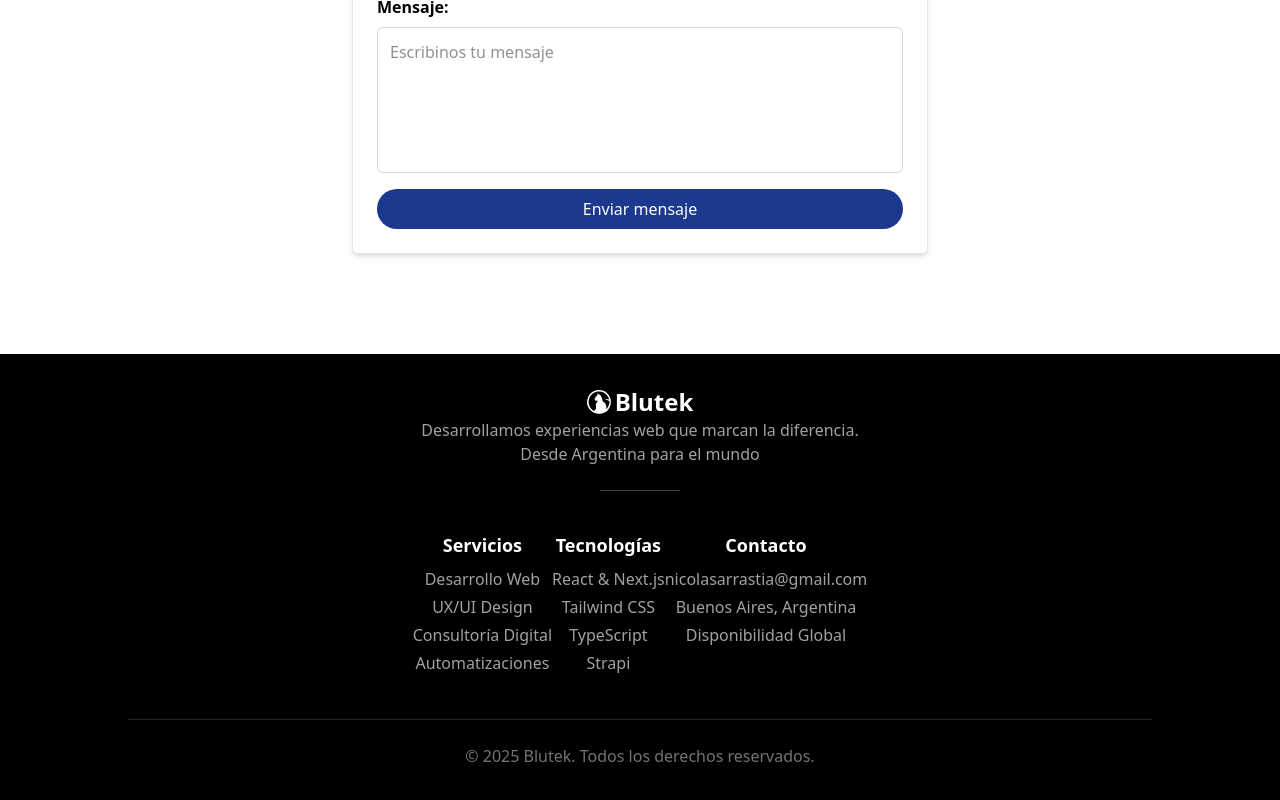
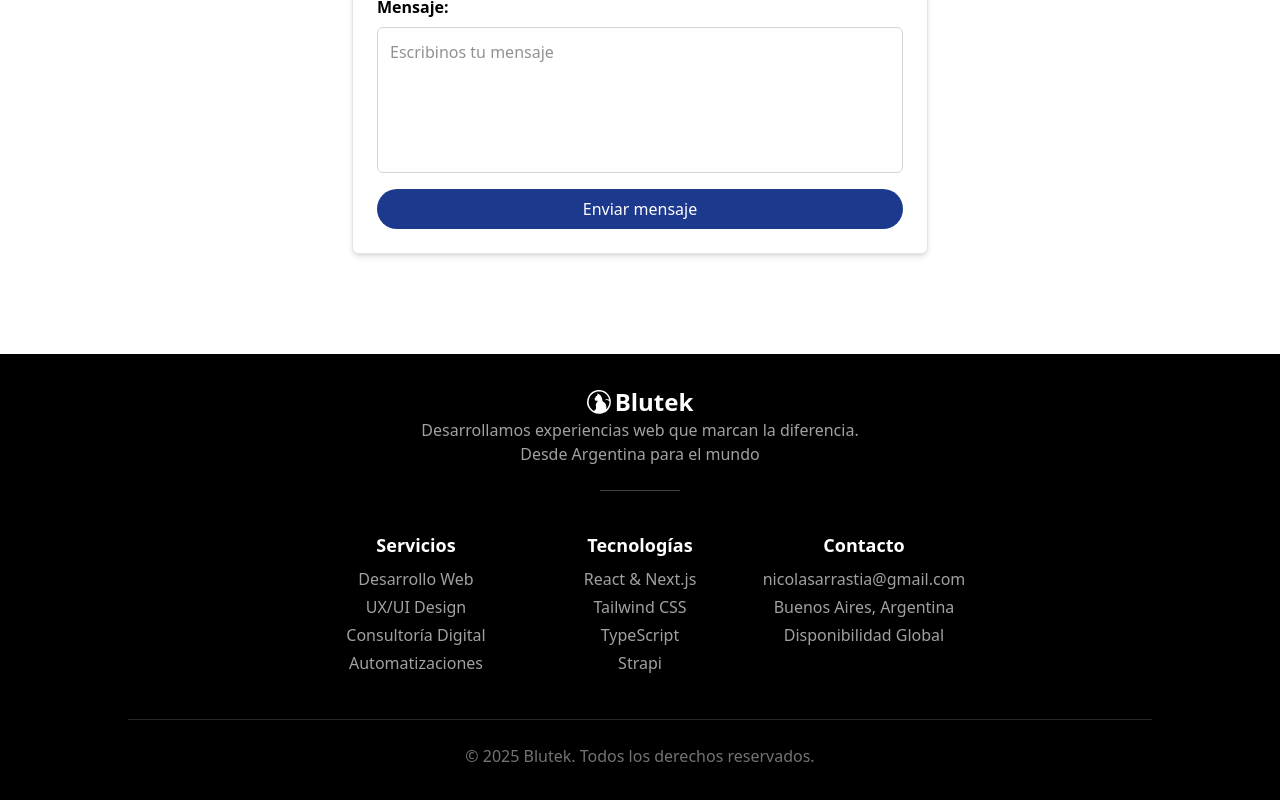
Before and after one commit to NicolasArrastia/BlutekLanding, a React (Vite) app: page / in a window 1280 px wide. Shown: the part 4588-5388 px from the top of the page. Built offline with nearby package versions, Linux system fonts and the light colour scheme.

Commit message:
center footer sections

```diff
--- a/src/components/Footer.tsx
+++ b/src/components/Footer.tsx
@@ -40,7 +40,7 @@
 
       <div className="h-px bg-neutral-700 w-20 my-6" />
 
-      <div className="flex w-full max-w-2xl flex-wrap justify-center items-start">
+      <div className="grid grid-cols-1 md:grid-cols-3 w-full max-w-2xl flex-wrap">
         {FOOTER_SECTIONS.map((section, index) => (
           <div key={index} className="flex flex-col items-center my-4">
             <h3 className="text-lg font-bold mb-2">{section.title}</h3>
```
